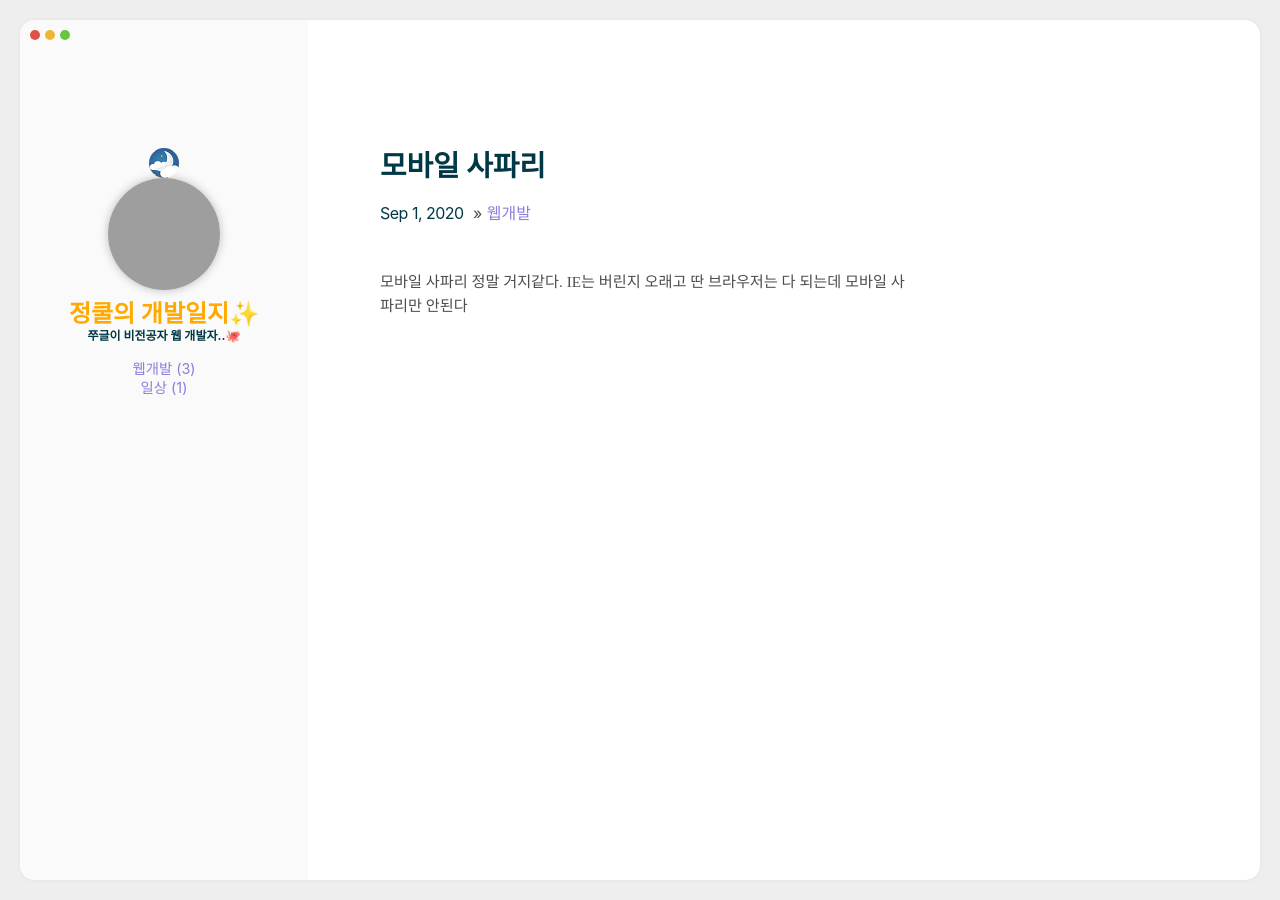
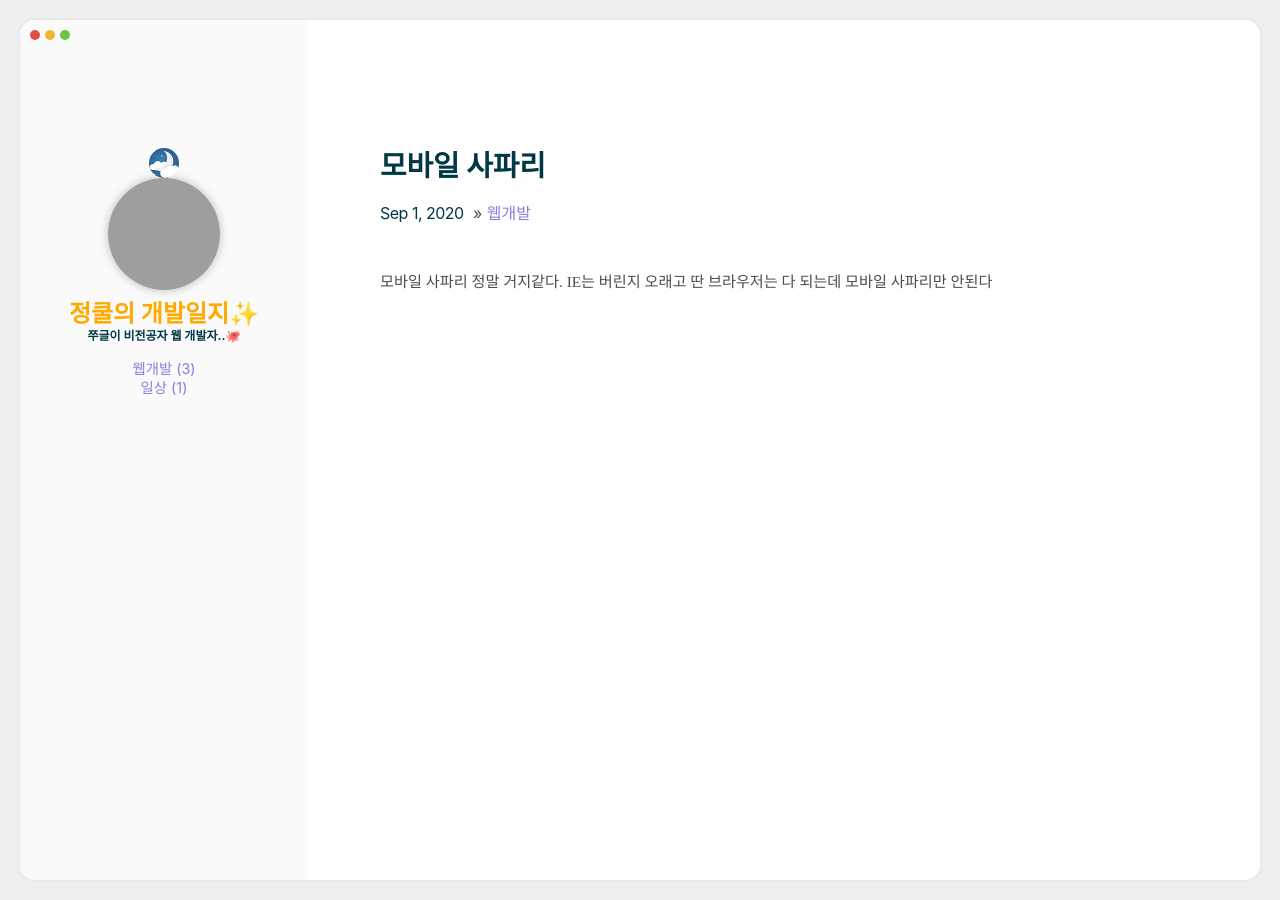
Before and after one commit to sebastianrcnt/sebastianrcnt.github.io, a Jekyll site: the page built from _posts/2020-09-01-t1.md, in a window 1280 px wide. Built offline with Jekyll 4.4.1, drawn with Linux system fonts in a browser that asks for light colours; some web fonts are replaced; grey boxes are pictures that could not be loaded.

Commit message:
resizing 조절

```diff
--- a/assets/css/main.scss
+++ b/assets/css/main.scss
@@ -161,7 +161,6 @@
 
   @include breakpoint(medium) {
     // max-width: 960px;
-    width: 100%;
     padding-top: 2.5rem;
   }
 
@@ -176,6 +175,7 @@
 
   @include breakpoint(medium) {
     margin-left: 22rem;
+    width: calc(100% - 26rem);
     height: 100%;
     overflow-y: scroll;
   }
@@ -508,7 +508,6 @@
   color: var(--post_text);
 
   @include breakpoint(medium) {
-    max-width: 33rem;
     margin-top: 5rem;
   }
 
```
